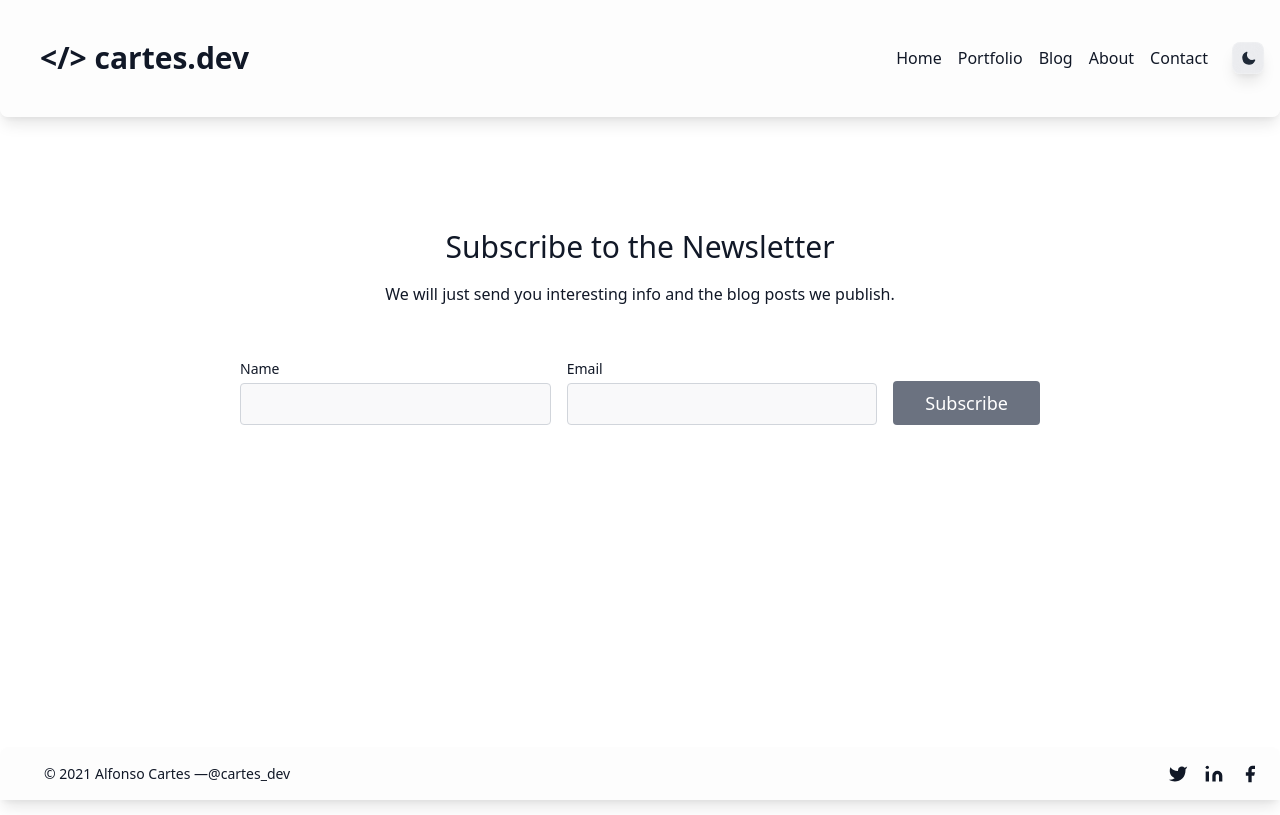
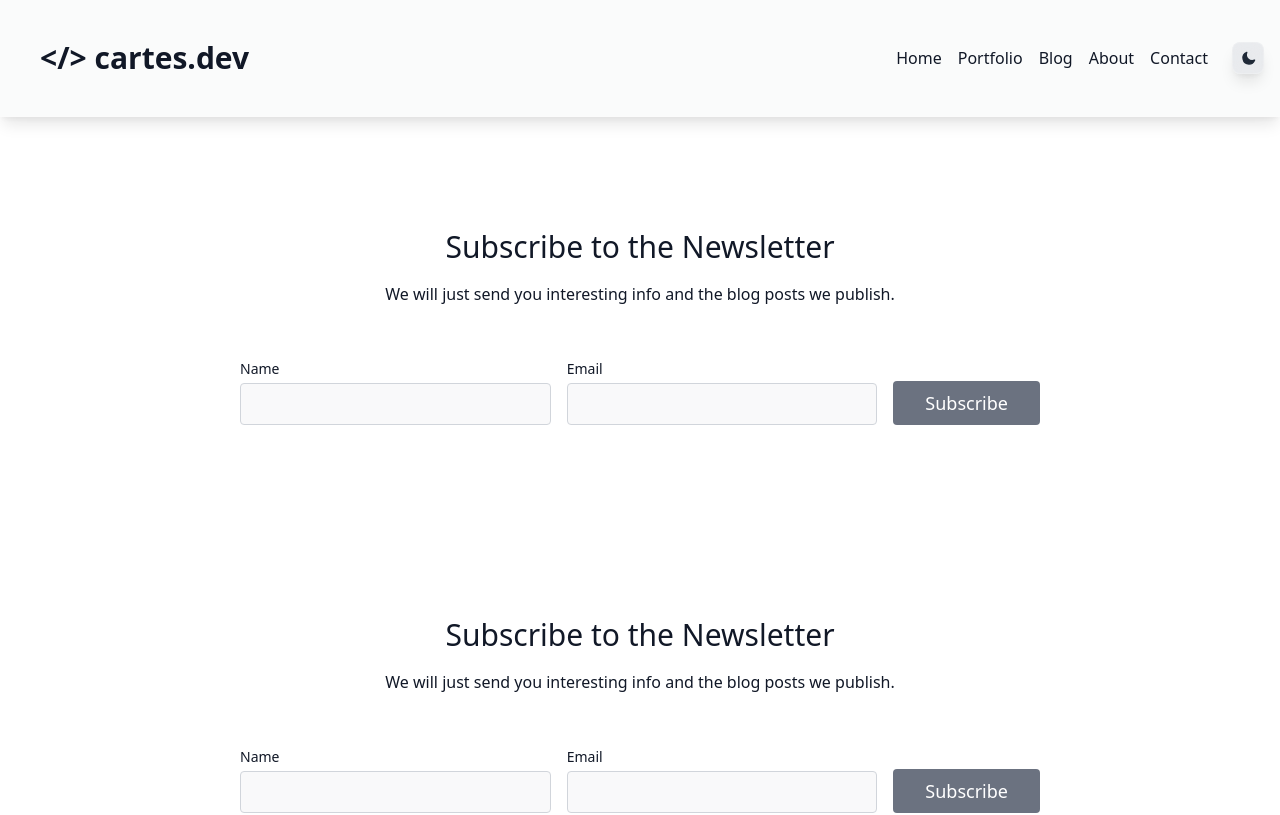
Before and after one commit to alfonsocartes/cartes_dev, a Next.js app: page / in a window 1280 px wide. Shown: the top 815 px of the page. Built offline with nearby package versions, Linux system fonts and the light colour scheme.

Commit message:
Change CSS minor changes

```diff
--- a/components/layout/footer.js
+++ b/components/layout/footer.js
@@ -4,7 +4,7 @@ import React from "react";
 export default function Footer() {
   return (
     <footer className="body-font ">
-      <div className="frosted bg-opacity-20 border-white border-opacity-20 border-t rounded-t-lg shadow-lg bg-gray-100 dark:bg-white-800">
+      <div className="frosted bg-opacity-20 bg-gray-400 dark:bg-white-800 border-white border-opacity-20 border-t top-inner-shadow">
         <div className="container mx-auto py-4 px-5 flex flex-wrap flex-col sm:flex-row">
           <p className="text-sm sm:ml-6 sm:mt-0 mt-4">
             © {new Date().getFullYear()} Alfonso Cartes —
--- a/components/layout/header.js
+++ b/components/layout/header.js
@@ -38,7 +38,7 @@ export default function Header() {
   }, []);
 
   return (
-    <header className="frosted bg-opacity-20 border-white border-opacity-20 border-b rounded-b-lg shadow-lg bg-gray-100 dark:bg-white-800 sticky top-0 z-10 mb-4">
+    <header className="frosted bg-opacity-40 border-white border-opacity-20 border-b shadow-lg bg-gray-100 dark:bg-white-800 sticky top-0 z-10 mb-4">
       <div className="container mx-auto flex flex-wrap flex-col md:flex-row items-center">
         <div className="text-3xl p-10 font-bold">
           <Link href="/">
--- a/pages/index.js
+++ b/pages/index.js
@@ -6,6 +6,7 @@ export default function Index() {
     <>
       <Layout title="Cartes Development | Full-Stack Web Development / Mobile Development">
         <EmailNewsletter />
+        <EmailNewsletter />
       </Layout>
     </>
   );
--- a/styles/global.css
+++ b/styles/global.css
@@ -20,3 +20,7 @@
     backdrop-filter: blur(8px);
   }
 }
+
+.top-inner-shadow {
+  box-shadow: inset 0 10px 15px -3px rgba(0, 0, 0, 0.1);
+}
```
